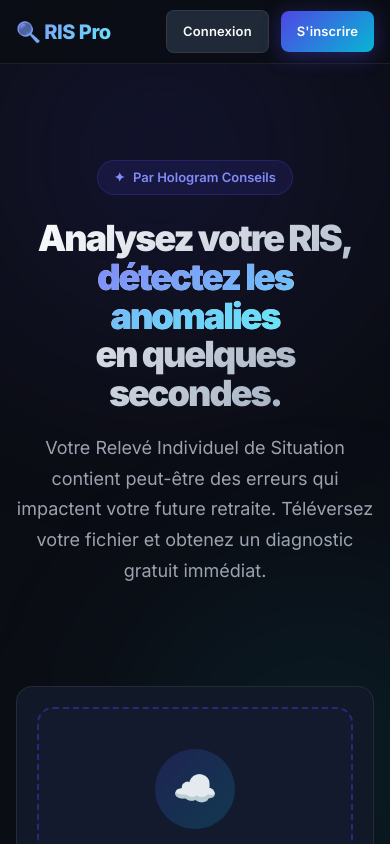
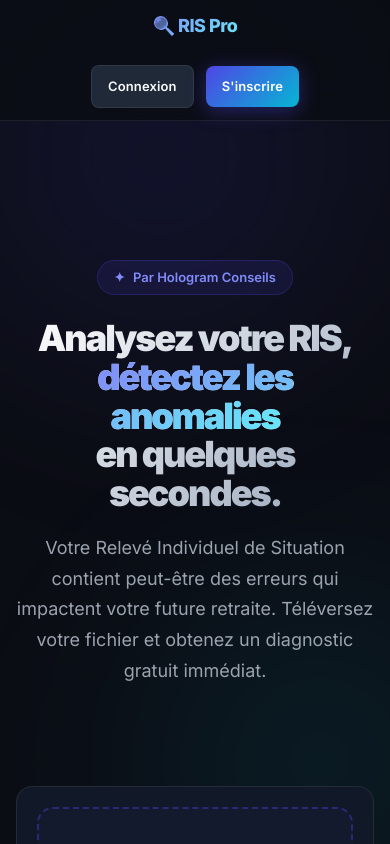
Before and after one commit to hologramconseils/ris-pro, a React (Vite) app in the folder frontend/: page / in a window 390 px wide. Shown: the top 844 px of the page. Built offline with nearby package versions, Linux system fonts and the light colour scheme; no server answers.

Commit message:
fix: responsive navbar layout and button styling for mobile

```diff
--- a/frontend/src/components/Navbar.jsx
+++ b/frontend/src/components/Navbar.jsx
@@ -31,7 +31,7 @@ export default function Navbar() {
               <span style={{ fontSize: 13, color: 'var(--text-muted)', display: 'flex', alignItems: 'center', gap: 4 }}>
                 {user.is_admin && <span style={{ color: 'var(--primary-light)', fontWeight: 'bold' }}>✦ Admin</span>}
                 {user.has_paid_access && !user.is_admin && <span style={{ color: 'var(--success)' }}>✦ Accès Pro</span>}
-                <span>{user.first_name}</span>
+                <span className="user-name-mobile">{user.first_name}</span>
               </span>
               <Link to="/history" className="btn btn-secondary btn-nav" style={{ textDecoration: 'none' }}>Historique</Link>
               <button className="btn btn-secondary btn-nav" onClick={logout}>Déconnexion</button>
--- a/frontend/src/index.css
+++ b/frontend/src/index.css
@@ -116,7 +116,9 @@ input, textarea { font-family: inherit; }
 .navbar-brand {
   font-size: 20px; font-weight: 800; letter-spacing: -0.5px;
   background: linear-gradient(135deg, #818CF8, #67E8F9);
-  -webkit-background-clip: text; -webkit-text-fill-color: transparent;
+  -webkit-background-clip: text;
+  background-clip: text;
+  -webkit-text-fill-color: transparent;
 }
 .navbar-actions { display: flex; align-items: center; gap: 12px; }
 
@@ -137,11 +139,15 @@ input, textarea { font-family: inherit; }
   font-weight: 900; letter-spacing: -2px; line-height: 1.08;
   margin-bottom: 20px;
   background: linear-gradient(135deg, #fff 0%, #94A3B8 100%);
-  -webkit-background-clip: text; -webkit-text-fill-color: transparent;
+  -webkit-background-clip: text;
+  background-clip: text;
+  -webkit-text-fill-color: transparent;
 }
 .hero h1 span {
   background: linear-gradient(135deg, var(--primary-light), var(--accent-light));
-  -webkit-background-clip: text; -webkit-text-fill-color: transparent;
+  -webkit-background-clip: text;
+  background-clip: text;
+  -webkit-text-fill-color: transparent;
 }
 .hero-subtitle {
   font-size: 18px; color: var(--text-muted); max-width: 580px;
@@ -267,7 +273,9 @@ input, textarea { font-family: inherit; }
 .cta-price {
   font-size: 48px; font-weight: 900; letter-spacing: -2px;
   background: linear-gradient(135deg, var(--primary-light), var(--accent-light));
-  -webkit-background-clip: text; -webkit-text-fill-color: transparent;
+  -webkit-background-clip: text;
+  background-clip: text;
+  -webkit-text-fill-color: transparent;
   display: block; margin-bottom: 4px;
 }
 .cta-price-label { font-size: 13px; color: var(--text-subtle); margin-bottom: 24px; }
@@ -386,8 +394,40 @@ input, textarea { font-family: inherit; }
 .divider { height: 1px; background: var(--border); margin: 28px 0; }
 
 /* ---- Responsive ---- */
+@media (max-width: 768px) {
+  .navbar {
+    height: auto;
+    padding: 12px 16px;
+    flex-wrap: wrap;
+    gap: 12px;
+    justify-content: center;
+  }
+  .navbar-actions {
+    width: 100%;
+    justify-content: center !important;
+    order: 3;
+    flex: none !important;
+  }
+  #navbar-portal-root {
+    width: 100%;
+    justify-content: center !important;
+    order: 2;
+    flex: none !important;
+  }
+  .navbar > div:first-child {
+    width: 100%;
+    justify-content: center !important;
+    order: 1;
+    flex: none !important;
+  }
+  .btn-nav { width: 110px; height: 36px; font-size: 12px; }
+  .navbar-brand { font-size: 18px; margin: 0; }
+
+  .page { padding-top: 180px; } /* More padding needed because navbar grew height */
+  .user-name-mobile { max-width: 80px; overflow: hidden; text-overflow: ellipsis; white-space: nowrap; }
+}
+
 @media (max-width: 640px) {
-  .navbar { padding: 0 16px; }
   .container { padding: 0 16px; }
   .card { padding: 20px; }
   .modal { padding: 28px 20px; }
```
